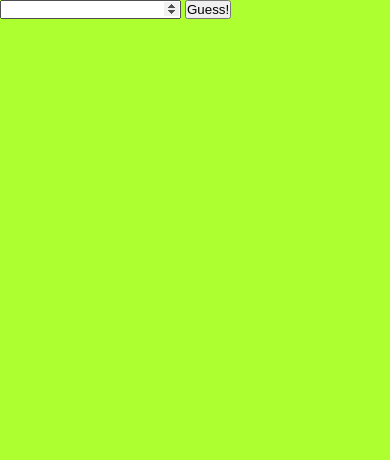
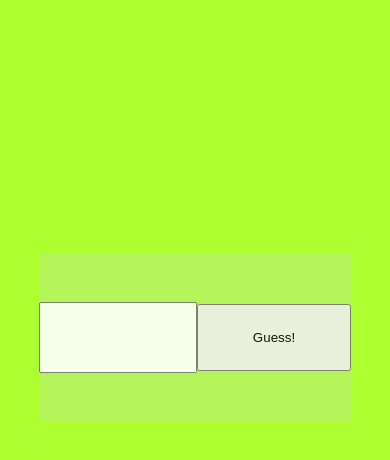
Before and after one commit to RosefireRF/Lower-Or-Higher-Game, a plain HTML site: page index.html in a window 390 px wide. Drawn offline with Linux system fonts and the light colour scheme.

Commit message:
Version 0.0.3 (Kinda good)

```diff
--- a/index.html
+++ b/index.html
@@ -11,8 +11,10 @@
 <body>
     <div id="shower">
     <div id="red"></div>
-    <input class="controls" type="number" id="numberHolder">
-    <input class="controls" type="button" value="Guess!" onclick="guessNumber()">
+    <div id='control'>
+        <input class="input" type="number" id="numberHolder">
+        <input class="input" type="button" value="Guess!" onclick="guessNumber()">
+    </div>
     </div>
 </body>
 </html>
--- a/index.js
+++ b/index.js
@@ -1,4 +1,11 @@
 let numberToGuess = Math.floor(Math.random() * 100);
+console.log(numberToGuess);
+
+function removeAllChildNodes(parent) {
+    while (parent.firstChild) {
+        parent.removeChild(parent.firstChild);
+    }
+}
 
 function guessNumber(){
     let holder = document.getElementById('red');
@@ -9,16 +16,19 @@ function guessNumber(){
     document.documentElement.style.setProperty('--red', 0 + "%")
     if (guessedNumber == numberToGuess){
         console.log("Congratulations!");
+        let controls = document.getElementById('control');
+        removeAllChildNodes(controls);
+        controls.innerHTML = ("Congratulations!");
     }
     //Treba da ide na više (Crveno od dole na gore)
     else if (guessedNumber < numberToGuess){
-        holder.classList.add("botTo");
+        holder.className = "botTo";
         document.documentElement.style.setProperty('--red', guessedNumber + "%")
         console.log("Go higher!");
     }
     //Treba da ide niže (Crveno da ide na dole)
     else if (guessedNumber > numberToGuess){
-        holder.classList.add("topTo");
+        holder.className = "topTo";
         document.documentElement.style.setProperty('--red', 100 - guessedNumber + "%")
         console.log("Go lower");
     }
--- a/styles/style.css
+++ b/styles/style.css
@@ -6,9 +6,30 @@
     margin: 0;
     padding: 0;
 }
-.controls{
+body{
+    display: flex;
+    align-content: center;
+    justify-content: center;
+}
+#control{
+    margin: auto;
+    margin-top: 25vh;
+    margin-bottom: 10vh;
+    width: 40vw;
+    height: 30vh;
+    background: rgba(200, 211, 203, 0.3);
+    opacity: 90%;
     position: relative;
+    display: flex;
+    flex-direction: row;
+    align-items: center;
+    justify-content: center;
+    text-align: center;
     z-index: 2;
+}
+.input{
+    width: 50%;
+    height: 40%;
 }
 #shower {
     width: 100%;
@@ -38,3 +59,10 @@
     from {height: 0%;}
     to {height: var(--red);}
 }
+@media screen and (max-width: 768px) {
+    #control{
+        width: 80vw;
+        margin-top: 30vh;
+        height: 20vh;
+    }
+}
```
